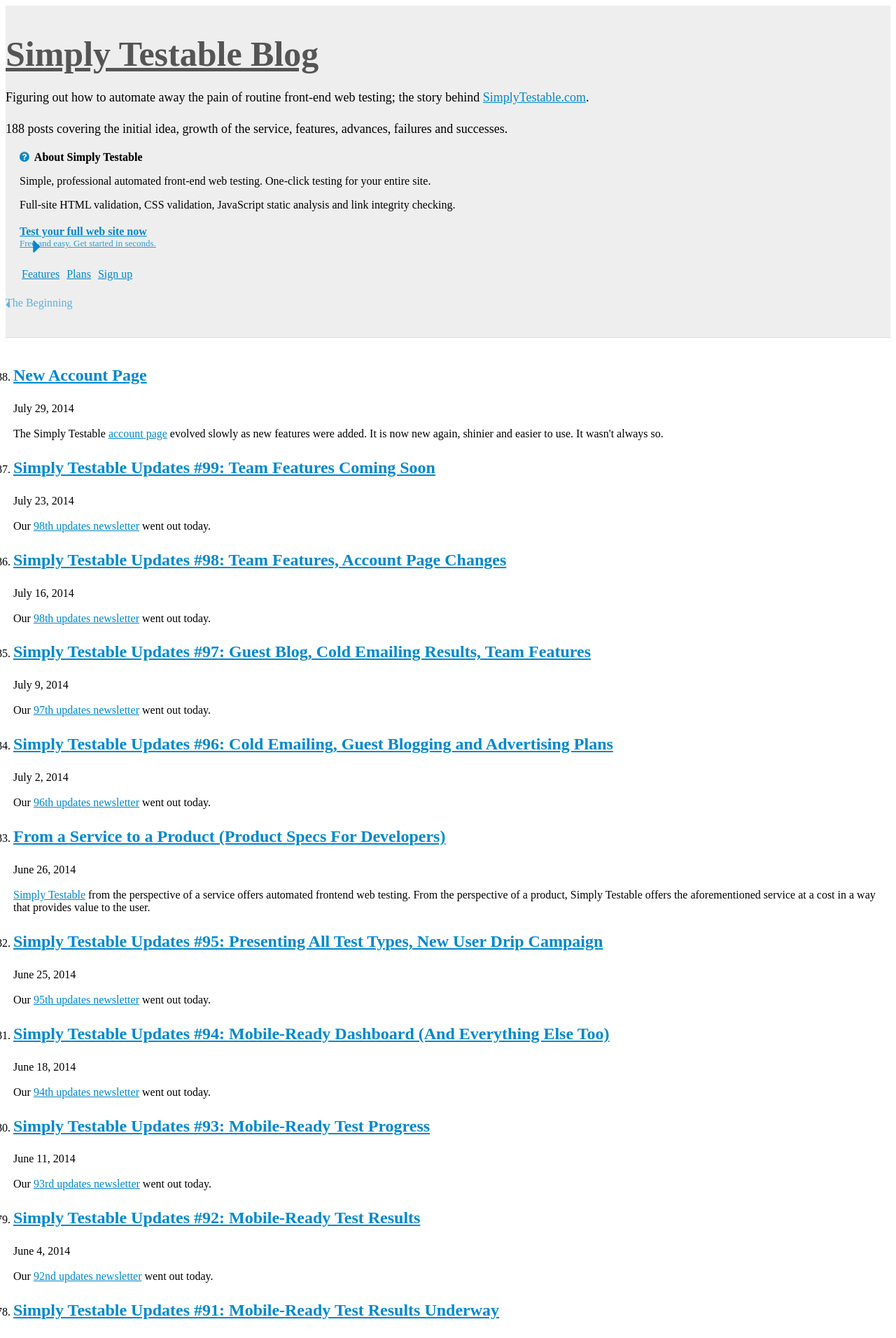
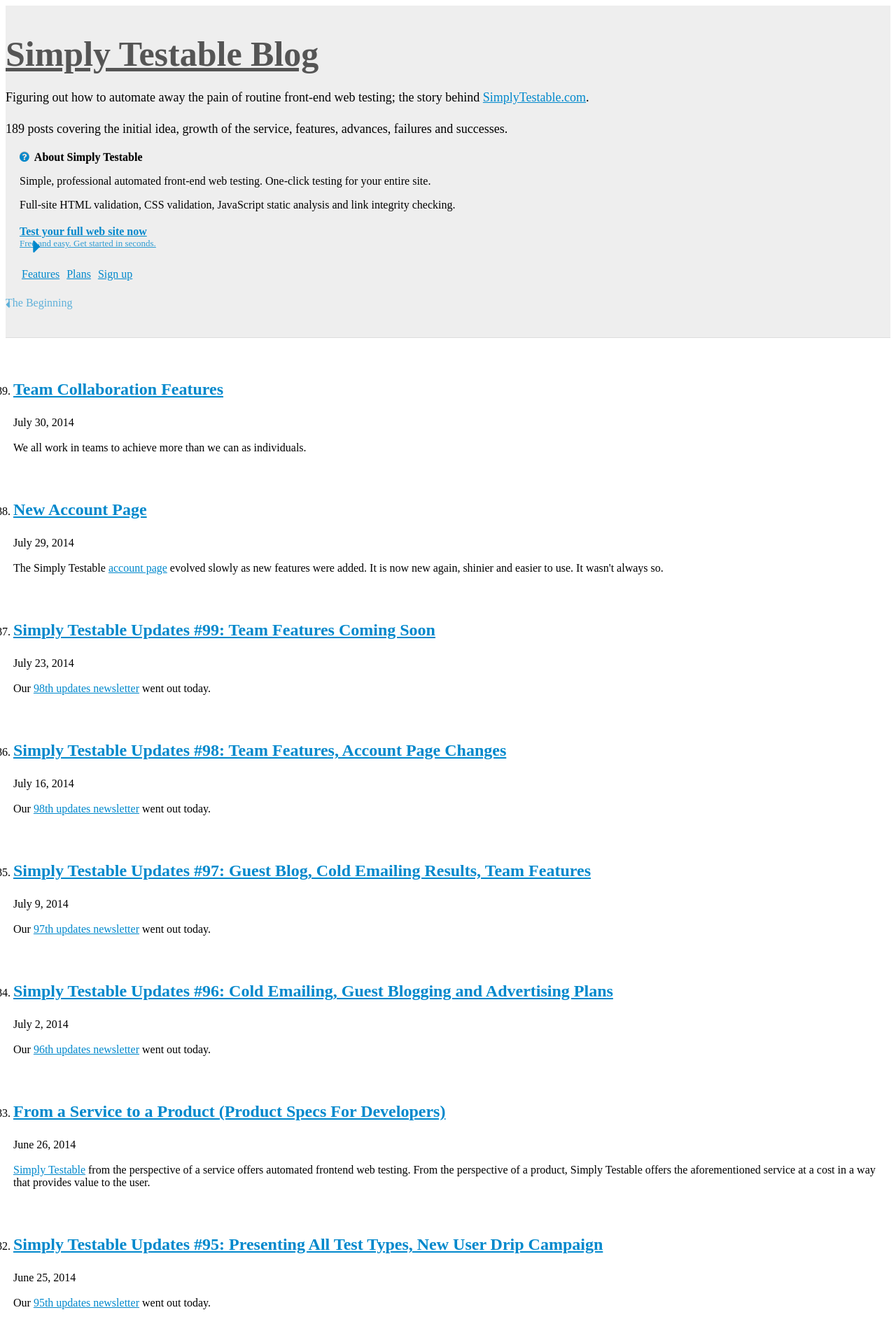
Before and after one commit to webignition/blog.simplytestable.com, a Jekyll site: the page built from archive/index.html, in a window 1280 px wide. Shown: the top 1912 px of the page at 70% size. Built offline with Jekyll 4.4.1, drawn with Linux system fonts in a browser that asks for light colours; nearby versions of some CDN libraries; comment, search, counter and statistics services are not loaded; a style sheet for code colours, icons or effects is not loaded; some of the changed text lies outside the part shown.

Commit message:
New teams features post

```diff
--- a/_includes/posts/post.html
+++ b/_includes/posts/post.html
@@ -5,11 +5,22 @@
 {% assign content_item = page %}
 {% endif %}
 
+{% if page.url == '/index.html' %}
+{% assign is_index = true %}
+{% else %}
+{% assign is_index = false %}
+{% endif %}
+
 <div class="post">
     {% if content_item.is_archive %}
     {% else %}
     <div class="section section-post-meta post">
+        {% if is_index %}
         <h2>
+        {% else %}
+        <h1>
+        {% endif %}
+
         <a href="{{ content_item.url }}">
             {% if content_item.icon %}
             <i class="indicator-icon fa {{ content_item.icon }}"></i>
@@ -19,7 +30,14 @@
 
             {{ content_item.title }}
         </a>
+
+        {% comment %} Using a falsey comparison first allows for better IDE tag matching {% endcomment %}
+        {% if is_index == false %}
+            </h1>
+        {% else %}
             </h2>
+        {% endif %}
+
         <p class="meta">
             {{ content_item.date | date: "%B %e, %Y" }}
             {% if content_item.author %}
--- a/archive/index.html
+++ b/archive/index.html
@@ -6,6 +6,22 @@ is_archive: true
 <ol class="archive">
 
 
+    <li value="189">
+        <h2><a href="/team-collaboration-features/">Team Collaboration Features </a></h2>
+        <p class="post-date">July 30, 2014</p>
+
+
+
+        <p>
+        We all work in teams to achieve more than we can as individuals.
+    </p>
+
+
+
+
+    </li>
+
+
     <li value="188">
         <h2><a href="/new-account-page/">New Account Page </a></h2>
         <p class="post-date">July 29, 2014</p>
--- a/assets/css/main.css
+++ b/assets/css/main.css
@@ -193,6 +193,11 @@ div.post .question-answer .question h4,
 
 .post p {
     margin: 0 0 18px;
+}
+
+.post h2 {
+    margin-bottom:20px;
+    margin-top:60px;
 }
 
 .post h3 {
```
Also changed, not shown: _posts/2014/2014-07-30-team-collaboration-features.html (added, +195 -0 lines), sitemap.xml (+10 -6 lines). Lines whose indentation alone changed are shown as unchanged.
